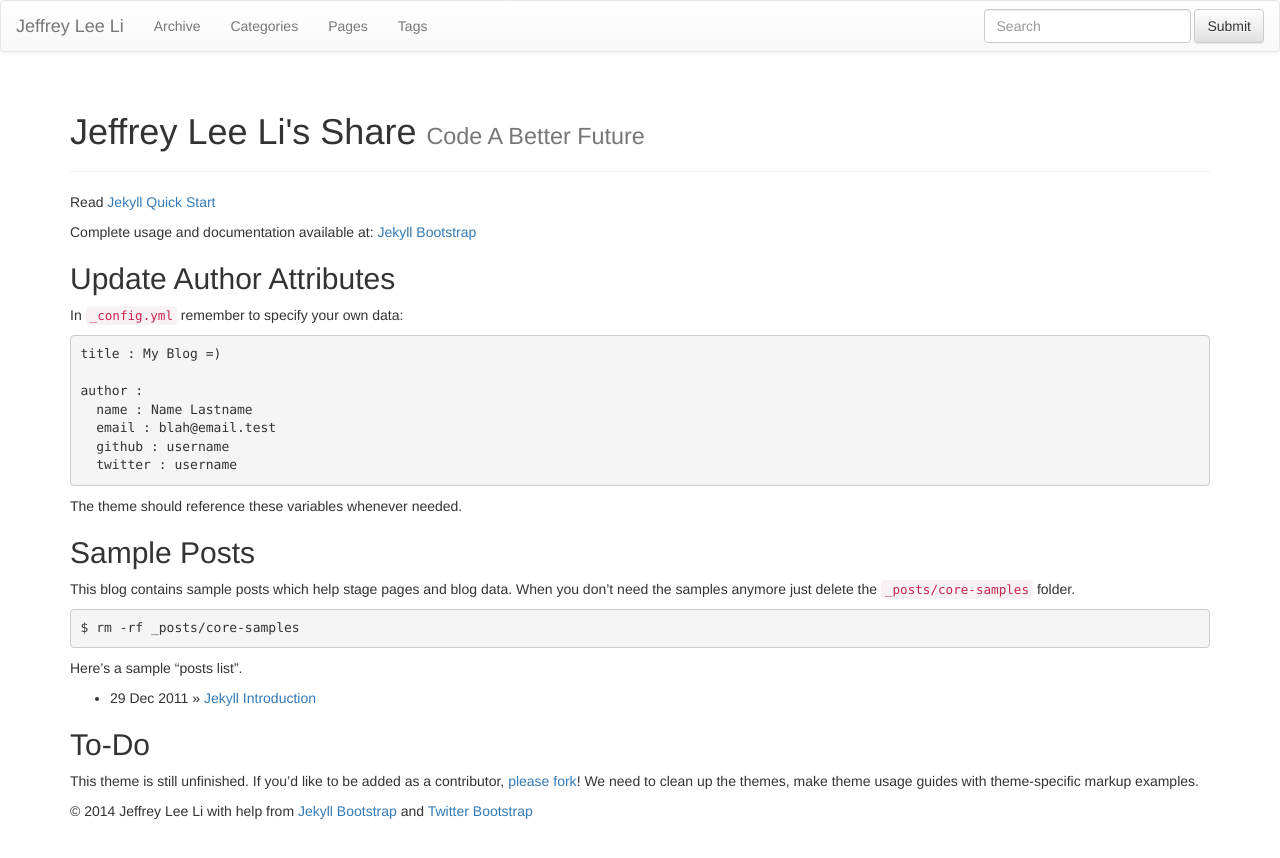
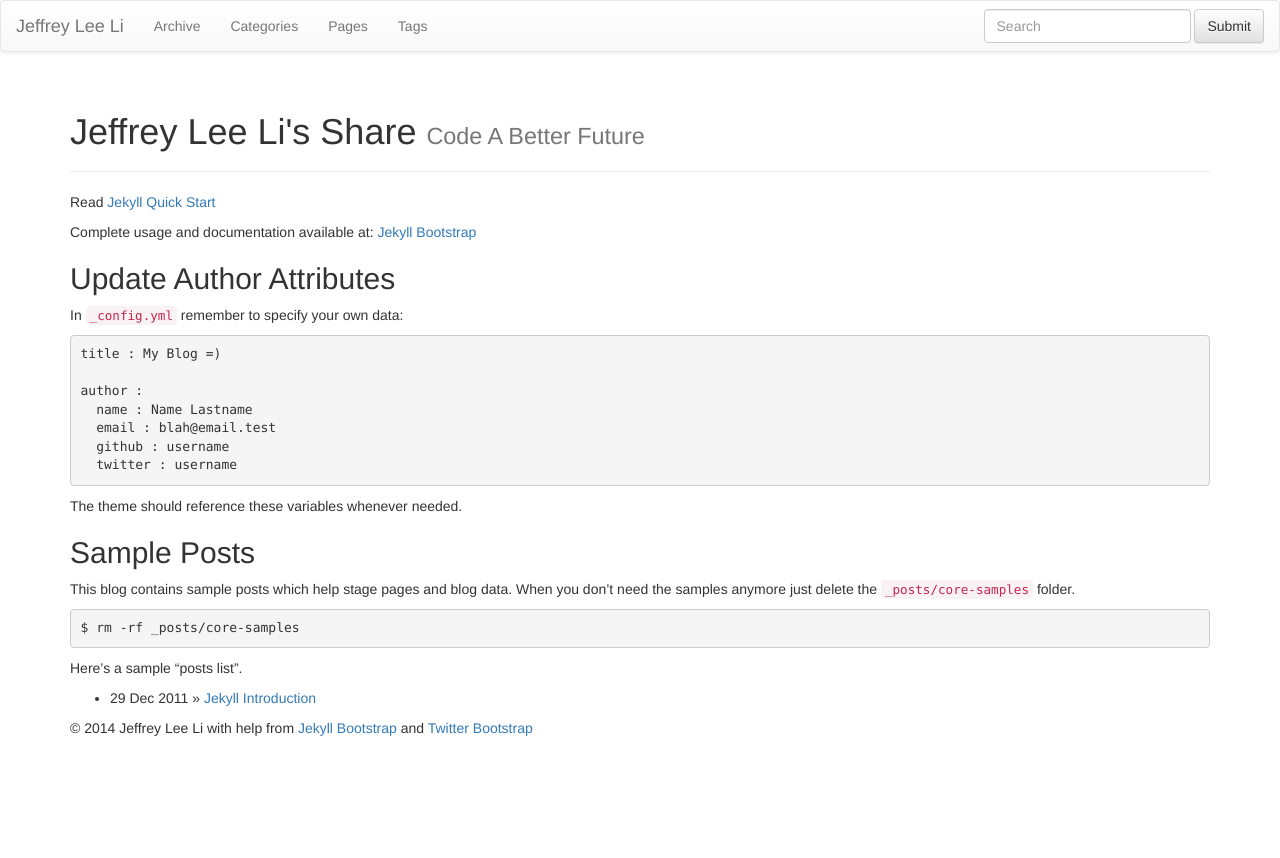
Before and after one commit to JeffreyLeeLi/jeffreyleeli.github.io, a Jekyll site: the page built from index.md, in a window 1280 px wide. Shown: the top 858 px of the page. Built offline with Jekyll 4.4.1, drawn with Linux system fonts in a browser that asks for light colours; nearby versions of some CDN libraries; library files that are not in the unit come from our copies.

Commit message:
remove to-do section

```diff
--- a/index.md
+++ b/index.md
@@ -37,8 +37,3 @@
     <li><span>{{ post.date | date_to_string }}</span> &raquo; <a href="{{ BASE_PATH }}{{ post.url }}">{{ post.title }}</a></li>
   {% endfor %}
 </ul>
-
-## To-Do
-
-This theme is still unfinished. If you'd like to be added as a contributor, [please fork](http://github.com/plusjade/jekyll-bootstrap)!
-We need to clean up the themes, make theme usage guides with theme-specific markup examples.
```
